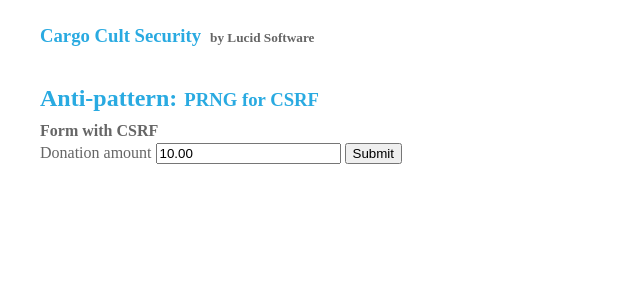
After one commit to disaacson/cargo-cult-security, a PHP site: page /csrf.php in a window 1280 px wide. The commit adds this page. Shown: the top 300 px of the page, without its empty margins (0-640 px from the left). Run offline with PHP 8.4, Linux system fonts and the light colour scheme; some libraries are stand-ins or nearby versions.

Commit message:
More formatting changes. Added CSRF example

```diff
--- /dev/null
+++ b/csrf.php
@@ -0,0 +1,19 @@
+<?php include("head.php"); ?>
+
+<div class="title">
+	<h2>Anti-pattern: </h2><h3>PRNG for CSRF</h3>
+</div>
+
+<h4>Form with CSRF</h4>
+<form action="">
+    <label>Donation amount</label>
+    <input type="text" value="10.00">
+    <?php
+    $csrfToken = rand();
+    setCookie("csrfToken", $csrfToken);
+    echo "<input type=\"hidden\" value=\"$csrfToken\">"
+    ?>
+    <input type="submit" value="Submit">
+</form>
+
+<?php include("foot.php"); ?>
--- a/encryption_for_auth.php
+++ b/encryption_for_auth.php
@@ -9,7 +9,7 @@
 require_once('encryption_helper.php');
 
 $plainTextId = '100000';
-echo '<h4>"Secure" URL for image ' . $plainTextId . '.</h4>';
+echo '<h4>"Secure" URL for image ' . $plainTextId . ':</h4>';
 
 $cryptTextId = bin2hex(mcrypt_encrypt(MCRYPT_BLOWFISH, $key, $plainTextId,
     MCRYPT_MODE_OFB, $initializationVector));
--- a/head.php
+++ b/head.php
@@ -15,18 +15,18 @@
 		}
 		h1 {
 			color: #29aae1;
-            margin: 13px 0px;
+            margin: 10px 0px;
 		}
 		h2 {
 			color: #29aae1;
-            margin: 10px 0px;
+            margin: 7px 0px;
 		}
 		h3 {
 			color: #29aae1;
-            margin: 7px 0px;
+            margin: 5px 0px;
 		}
 		h4 {
-            margin: 5px 0px;
+            margin: 3px 0px;
 		}
 		.center
 		{
@@ -51,19 +51,20 @@
 		}
 		.title h2 {
 			display: inline-block;
-			margin: 10px 10px 10px 0px;
+			margin: 7px 7px 7px 0px;
 		}
 		.title h3 {
 			display: inline-block;
-            margin: 7px 7px 7px 0px;
+            margin: 5px 5px 5px 0px;
 		}
 		.title h4 {
 			display: inline-block;
-            margin: 5px 5px 5px 0px;
+            margin: 3px 3px 3px 0px;
 		}
 		.title h5 {
 			display: inline-block;
-            margin: 3px 3px 3px 0px;
+            margin: 2px 2px
+            px 0px;
 		}
 	</style>
 
--- a/index.php
+++ b/index.php
@@ -4,7 +4,8 @@
 <ol>
 	<li><a href="encryption_for_auth.php">Encryption for authentication</a></li>
 	<li><a href="encryption_for_integrity.php">Encryption for integrity</a></li>
-	<li><a href="encryption_bad_iv.php">Encryption without correct initialization vector</a></li>
+<!--	<li><a href="encryption_bad_iv.php">Encryption without correct initialization vector</a></li>-->
+    <li><a href="csrf.php">Pseudorandom CSRF token</a></li>
 </ol>
 
 <?php include("foot.php"); ?>
```
Also changed, not shown: private_image.php (+4 -3 lines).
